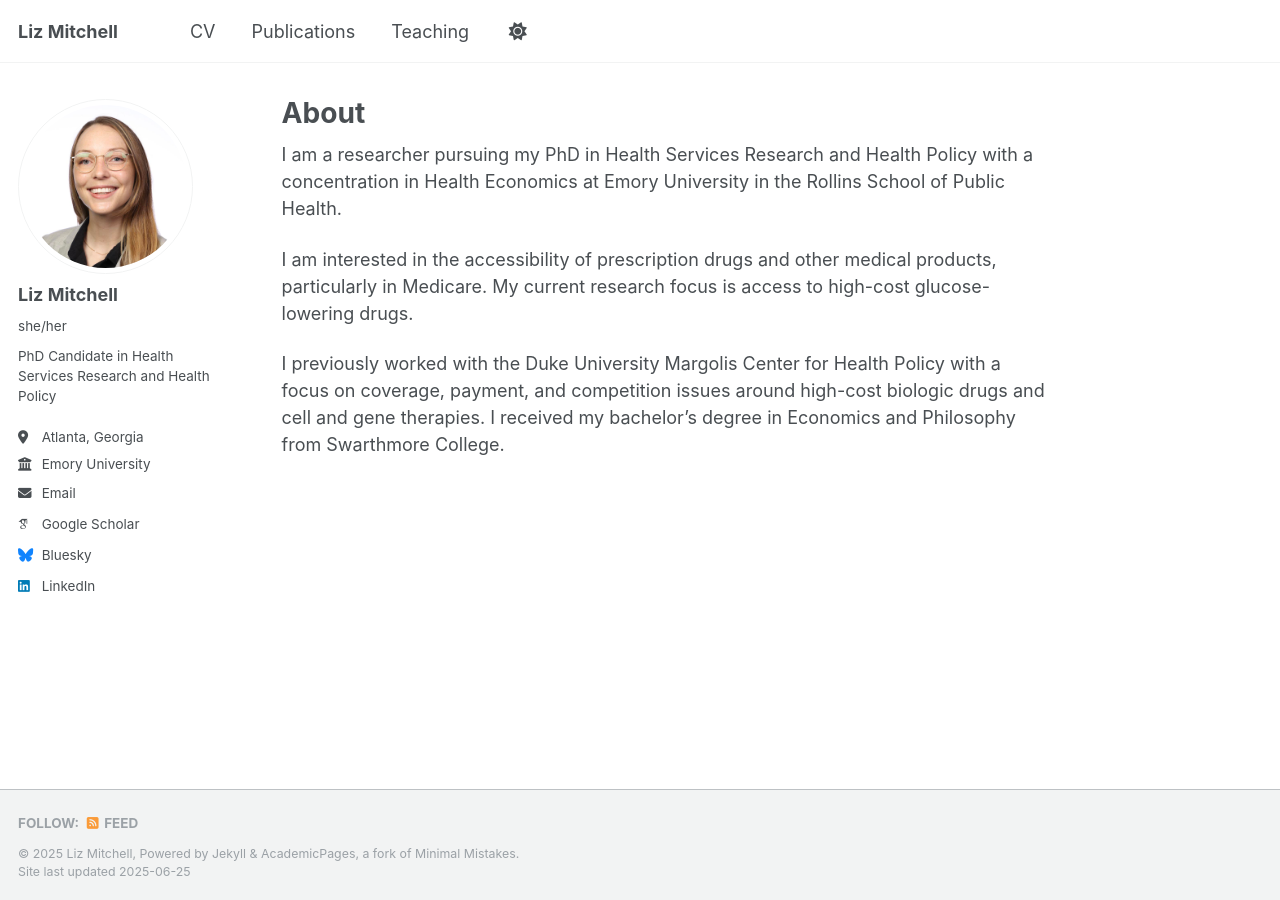
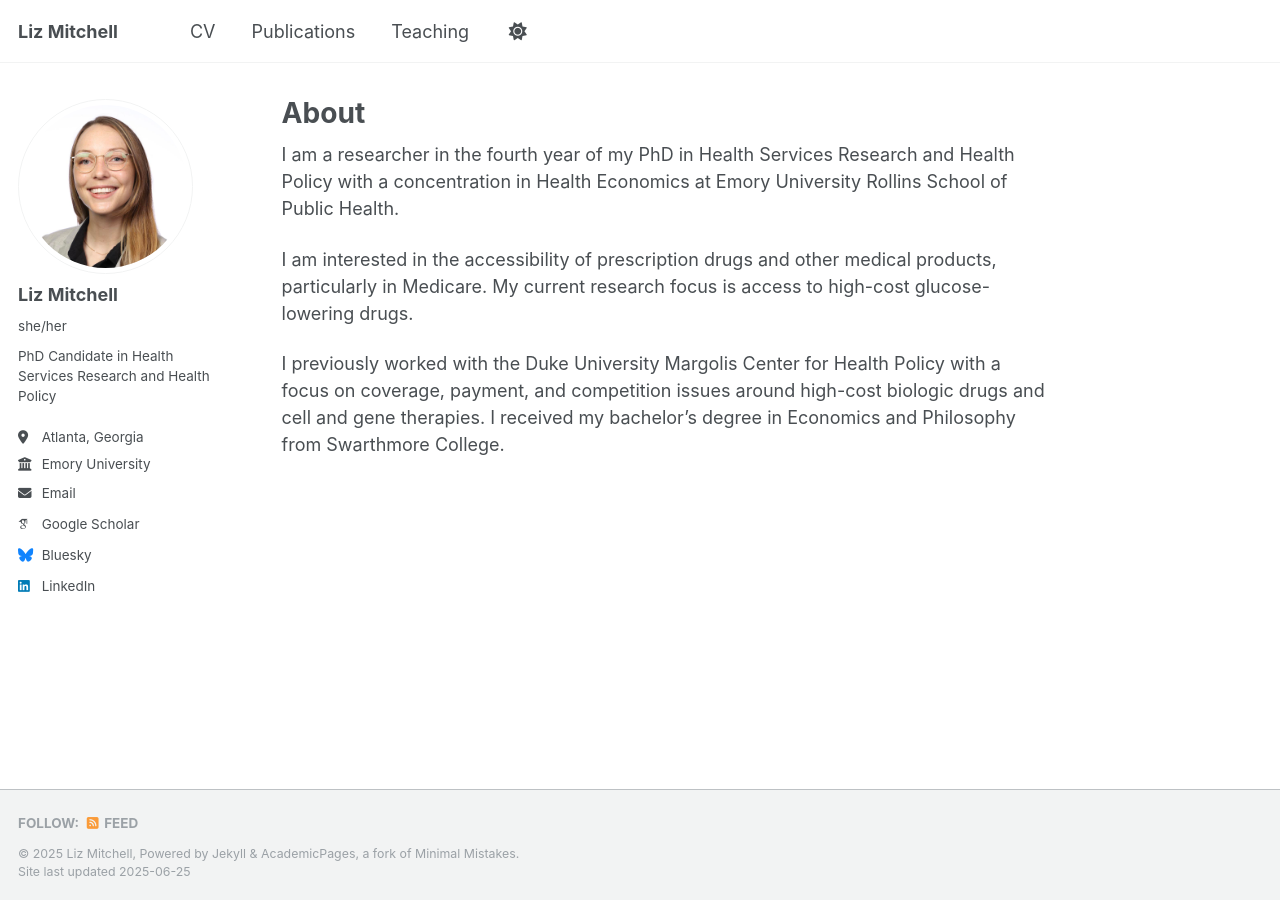
Before and after one commit to emitchell16/site, a Jekyll site: the page built from _pages/about.md, in a window 1280 px wide. Built offline with Jekyll 4.4.1, drawn with Linux system fonts in a browser that asks for light colours; some web fonts are replaced.

Commit message:
Update about.md

```diff
--- a/_pages/about.md
+++ b/_pages/about.md
@@ -1,14 +1,13 @@
 ---
 permalink: /
 title: "About"
-exerpt: "About me"
 author_profile: true
 redirect_from:
   - /about/
   - /about.html
 ---
 
-I am a researcher pursuing my PhD in Health Services Research and Health Policy with a concentration in Health Economics at Emory University in the Rollins School of Public Health.
+I am a researcher in the fourth year of my PhD in Health Services Research and Health Policy with a concentration in Health Economics at Emory University Rollins School of Public Health.
 
 I am interested in the accessibility of prescription drugs and other medical products, particularly in Medicare. My current research focus is access to high-cost glucose-lowering drugs.
 
```
